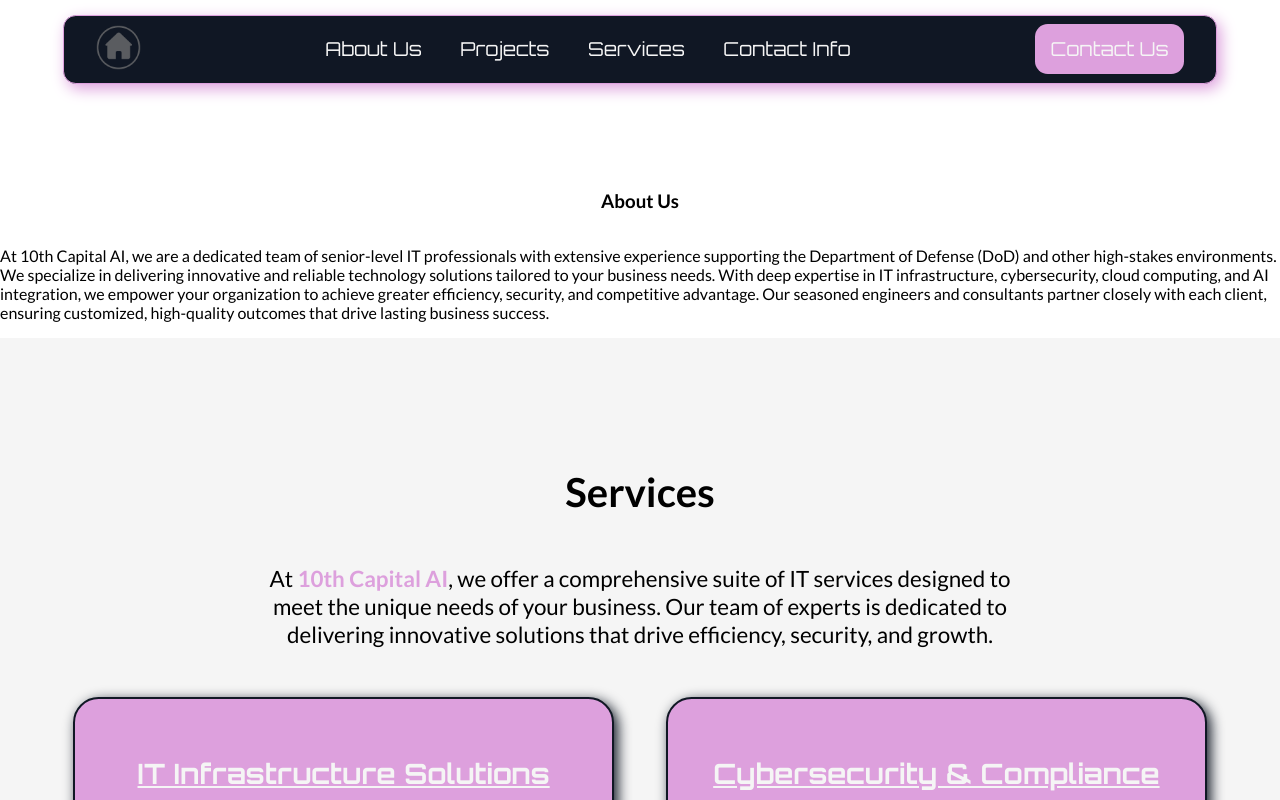
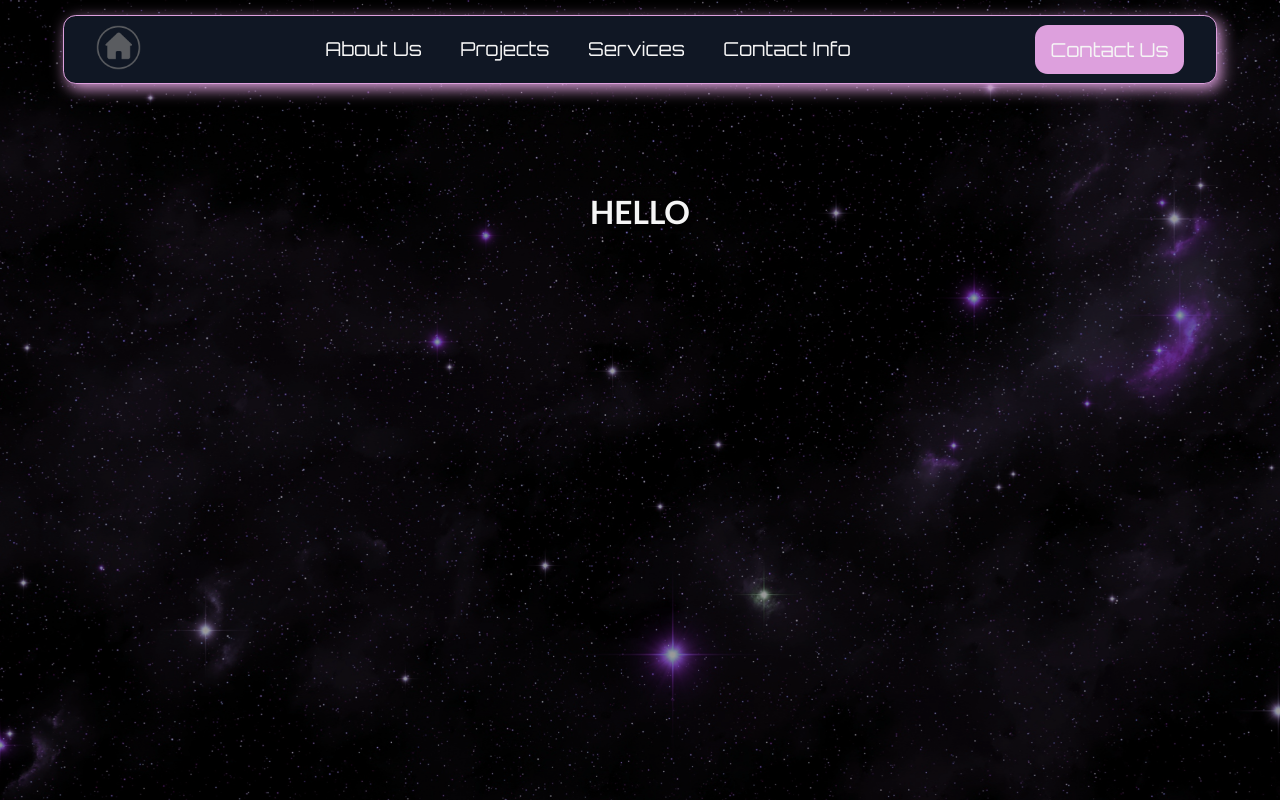
Before and after one commit to alberto-sclocchi/ai-integration-website-client, a React (Create React App) app: page / in a window 1280 px wide. Shown: the top 800 px of the page. Built offline with nearby package versions, Linux system fonts and the light colour scheme.

Commit message:
add home page with styles

```diff
--- a/src/App.css
+++ b/src/App.css
@@ -12,11 +12,13 @@
   scroll-behavior: smooth;
 }
 
+
 .App {
   display: flex;
   flex-direction: column;
   align-items: center;
   font-family: 'Lato', sans-serif;
+  background-color: whitesmoke;
 }
 
 #navbar{
@@ -27,7 +29,7 @@
   flex-direction: row;
   justify-content: space-between;
   align-items: center;
-  position: sticky;
+  position: fixed;
   top:1.2vw;
   border: 1px solid plum;
   border-radius: 1vw;
@@ -305,3 +307,62 @@
   font-family: 'Orbitron', sans-serif;
   text-decoration: underline;
 }
+
+#about-us{
+  font-size: 1.4rem;
+  background-color: black;
+}
+
+
+#home-page{
+  position: relative;
+  margin: 0;
+  padding: 0;
+  width: 100%;
+  display: flex;
+  flex-direction: column;
+  background-color: black;
+  overflow-x: hidden;
+}
+
+.background-image{
+  width: 100vw;
+  height: 100vh;
+  scale: 1;
+  object-fit: cover;
+  position: relative;
+  z-index: 1;
+  opacity: 0.3;
+  animation: fadeOutImg 10s linear infinite;
+}
+
+
+@keyframes fadeOutImg {
+  50%{
+      opacity: 0.7;
+      filter: hue-rotate(70deg);
+
+  }
+  0%, 100%{
+      opacity: 0.3;
+      filter: hue-rotate(30deg);
+  }
+}
+
+#home-page h3 {
+  position: absolute;
+  top: 20%;
+  left: 50%;
+  transform: translateX(-50%);
+  color: whitesmoke;
+  font-size: 2rem;
+  text-shadow: 2px 2px 4px rgba(0, 0, 0, 0.7);
+  z-index: 2;
+}
+.footer{
+  width: 100%;
+  height: 6vw;
+  display: flex;
+  flex-direction: row;
+  justify-content: center;
+}
--- a/src/components/core/Footer.jsx
+++ b/src/components/core/Footer.jsx
@@ -2,7 +2,7 @@
 
 export default function Footer() {
   return (
-    <div>
+    <div className="footer">
         <p>&copy; 2025 10th Capital AI. All rights reserved.</p>
     </div>
   )
--- a/src/components/core/NavBar.jsx
+++ b/src/components/core/NavBar.jsx
@@ -6,7 +6,7 @@
   return (
     <div id="navbar" >
       <div id="home-navbar-div">
-        <Link to="#about-us" className="home-link"><img src={homeIcon} alt="home-icon"/></Link>
+        <Link to="#home-page" className="home-link"><img src={homeIcon} alt="home-icon"/></Link>
       </div>
 
       <div id="links-navbar-div">
--- a/src/components/core/WebsitePage.jsx
+++ b/src/components/core/WebsitePage.jsx
@@ -4,10 +4,12 @@
 import Projects from '../sections/Projects'
 import Services from '../sections/Services'
 import ContactInfo from '../sections/ContactInfo'
+import HomePage from '../sections/HomePage'
 
 export default function WebsitePage() {
   return (
     <div className="website-body">
+        <HomePage />
         <AboutUs />
         {/* <Projects /> */}
         <Services />
--- a/src/components/sections/AboutUs.jsx
+++ b/src/components/sections/AboutUs.jsx
@@ -3,7 +3,7 @@
 export default function AboutUs() {
   return (
     <div id="about-us" className="section">
-      <h3>About Us</h3>
+      <h1>About Us</h1>
       <p>At 10th Capital AI, we are a dedicated team of senior-level IT professionals with extensive experience supporting the Department of Defense (DoD) and other high-stakes environments. We specialize in delivering innovative and reliable technology solutions tailored to your business needs. With deep expertise in IT infrastructure, cybersecurity, cloud computing, and AI integration, we empower your organization to achieve greater efficiency, security, and competitive advantage. Our seasoned engineers and consultants partner closely with each client, ensuring customized, high-quality outcomes that drive lasting business success.</p>
     </div>
   )
--- /dev/null
+++ b/src/components/sections/HomePage.jsx
@@ -0,0 +1,11 @@
+import React from 'react'
+import spaceImage from '../../images/space-image.jpg'
+
+export default function HomePage() {
+  return (
+    <div id="home-page" className="section">
+        <img src={spaceImage} alt="space" className="background-image" />
+        <h3>HELLO</h3>
+    </div>
+  )
+}
```
Also changed, not shown: src/images/space-image.jpg (added).
